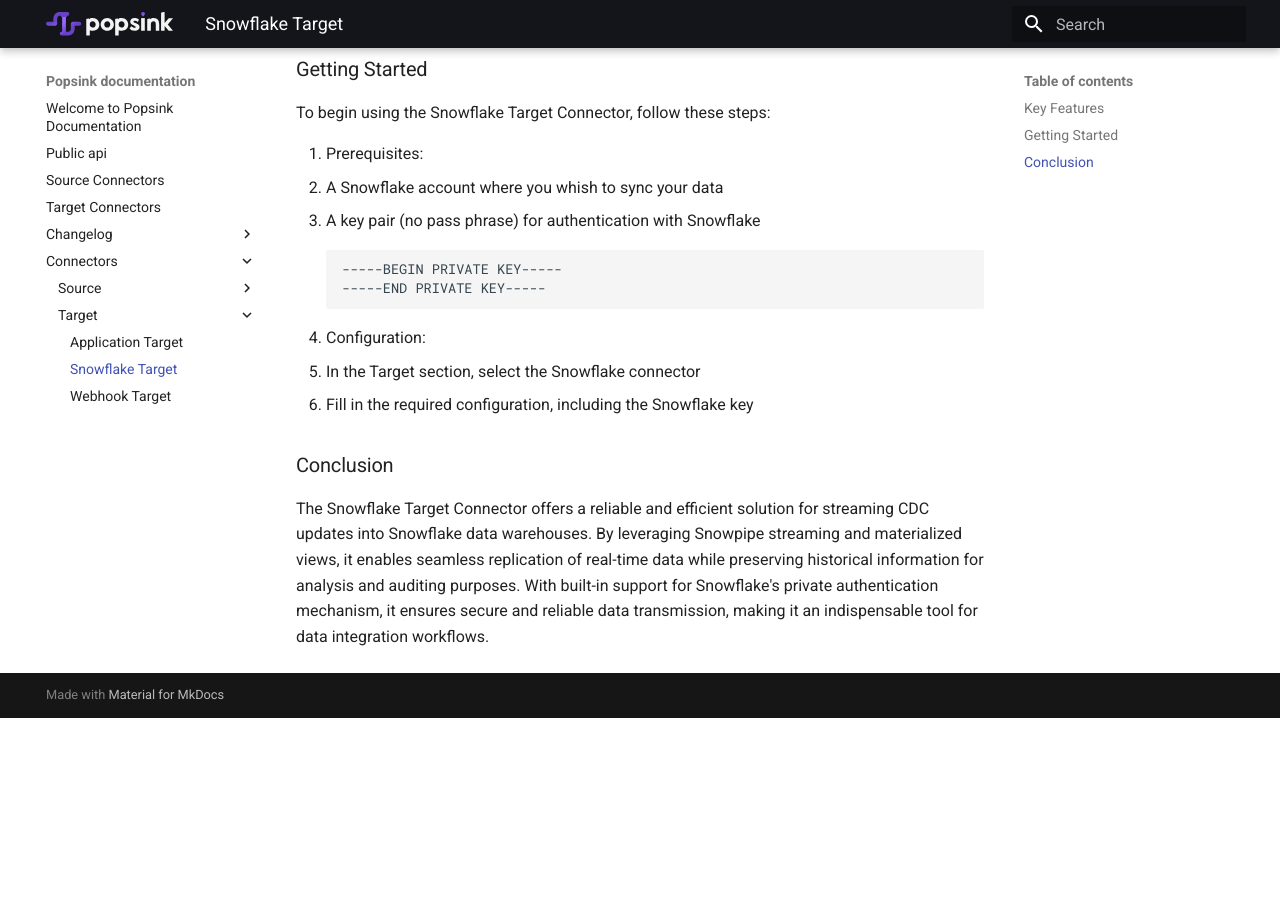
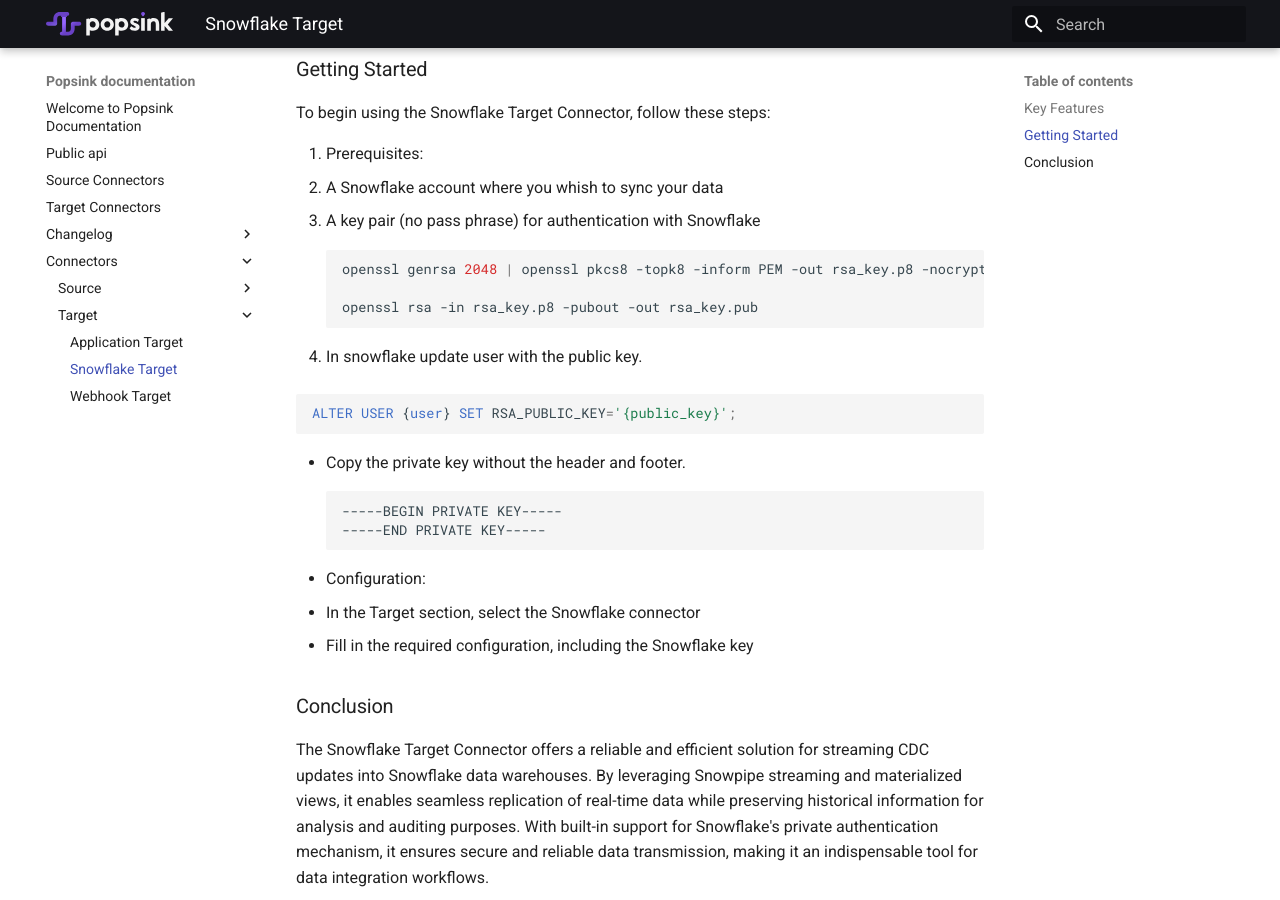
Before and after one commit to Popsink/documentation, an MkDocs documentation site: the page built from docs/connectors/target/snowflake.md, in a window 1280 px wide and 900 px high, scrolled down 652 px. Built offline with MkDocs 1.6.1 and Material for MkDocs 9.7.7, drawn with Linux system fonts in a browser that asks for light colours; before the commit the page ends 1370 px from its top, so only the background shows below that.

Commit message:
update docs with internal docs

````diff
--- a/docs/connectors/target/snowflake.md
+++ b/docs/connectors/target/snowflake.md
@@ -17,6 +17,19 @@
 1. Prerequisites:
 - A Snowflake account where you whish to sync your data
 - A key pair (no pass phrase) for authentication with Snowflake
+```bash
+openssl genrsa 2048 | openssl pkcs8 -topk8 -inform PEM -out rsa_key.p8 -nocrypt
+
+openssl rsa -in rsa_key.p8 -pubout -out rsa_key.pub
+```
+
+- In snowflake update user with the public key.
+
+```sql
+ALTER USER {user} SET RSA_PUBLIC_KEY='{public_key}';
+```
+
+- Copy the private key without the header and footer.
 ```
 -----BEGIN PRIVATE KEY-----
 -----END PRIVATE KEY-----
````
Also changed, not shown: docs/connectors/source/datagen.md (+0 -2 lines), docs/connectors/source/dummy-customer.md (added, +7 -0 lines), docs/connectors/source/dummy-market.md (added, +11 -0 lines), docs/connectors/source/mysql.md (+2 -2 lines).
